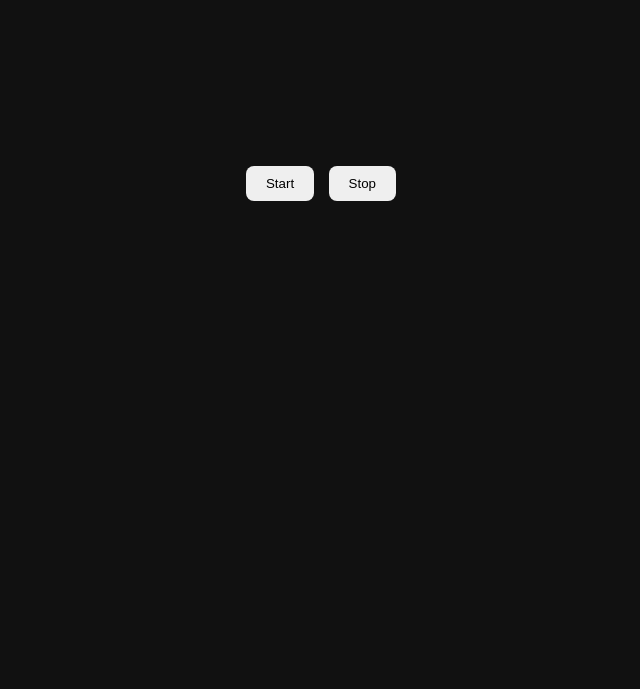
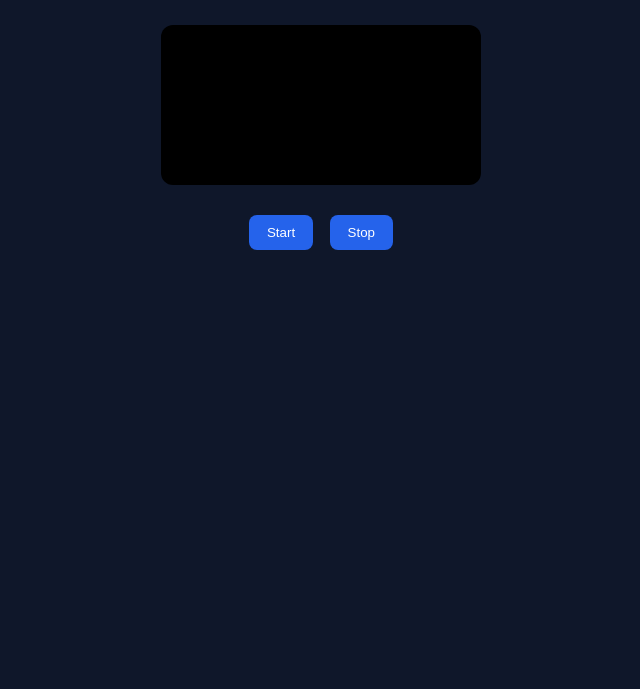
Before and after one commit to Ayush7736/viyro, a plain HTML site: page index.html in a window 1280 px wide. Shown: the part 111-800 px from the top of the page, without its empty margins (319-959 px from the left). Drawn offline with Linux system fonts and the light colour scheme.

Commit message:
Update styles in style.css for improved design

```diff
--- a/style.css
+++ b/style.css
@@ -1,20 +1,28 @@
 body{
 font-family:Arial;
-background:#111;
+background:#0f172a;
 color:white;
 text-align:center;
+padding-top:40px;
 }
 
 video{
 width:320px;
-border-radius:10px;
+border-radius:12px;
 margin:20px;
+background:black;
 }
 
 button{
-padding:10px 20px;
-margin:5px;
+padding:10px 18px;
+margin:6px;
 border:none;
 border-radius:8px;
+background:#2563eb;
+color:white;
 cursor:pointer;
 }
+
+button:hover{
+background:#1d4ed8;
+}
```
